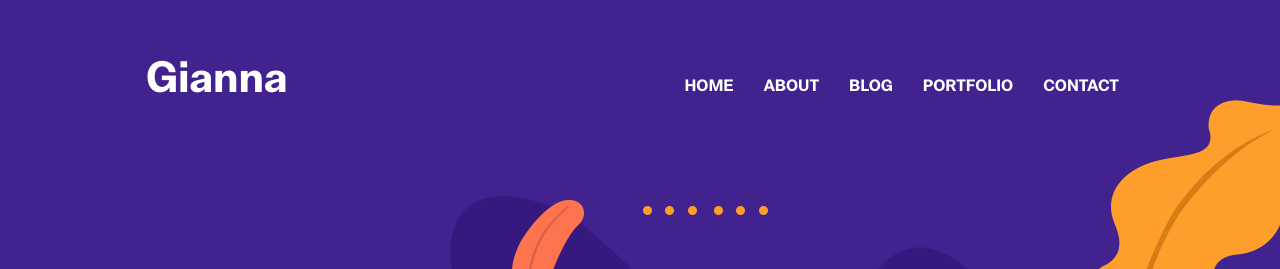
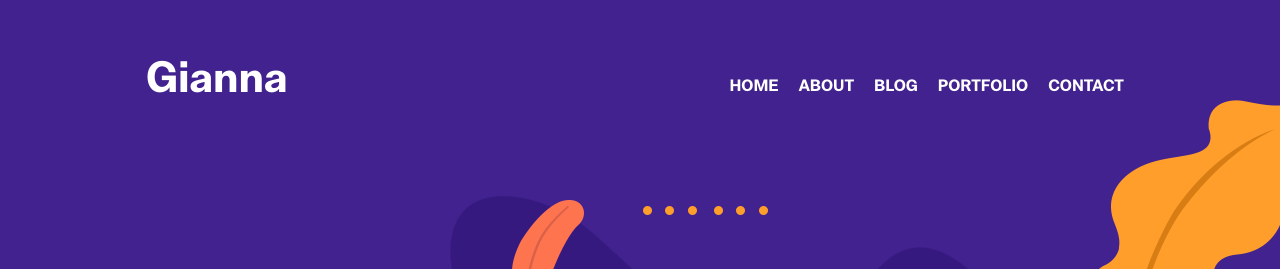
Before and after one commit to gianna2/gianna-barnhart, a Jekyll site: the page built from index.html, in a window 1280 px wide. Shown: the top 269 px of the page. Built offline with Jekyll 4.4.1, drawn with Linux system fonts in a browser that asks for light colours.

Commit message:
Update _navigation.scss

```diff
--- a/assets/scss/templates/_navigation.scss
+++ b/assets/scss/templates/_navigation.scss
@@ -3,13 +3,13 @@
   transition: .3s ease;
   &.nav-bg {
     background-color: $primary-color;
-    padding: 15px 100px;
+    padding: 10px 100px;
     @include desktop {
-      padding: 15px 20px;
+      padding: 10px 15px;
     }
   }
   @include desktop {
-    padding: 20px;
+    padding: 10px;
     background: $primary-color;
   }
 }
@@ -19,7 +19,7 @@
     .nav-link{
       font-family: $tertiary-font;
       text-transform: uppercase;
-      padding: 15px;
+      padding: 10px;
     }
     &.active{
       font-weight: bold;
```
